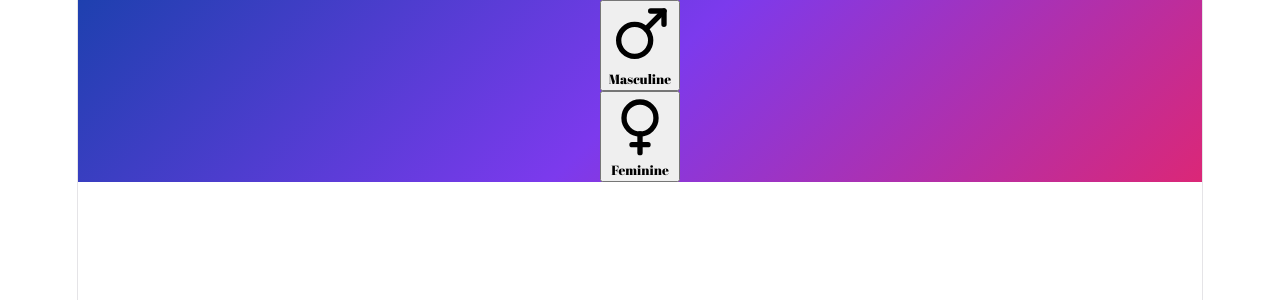
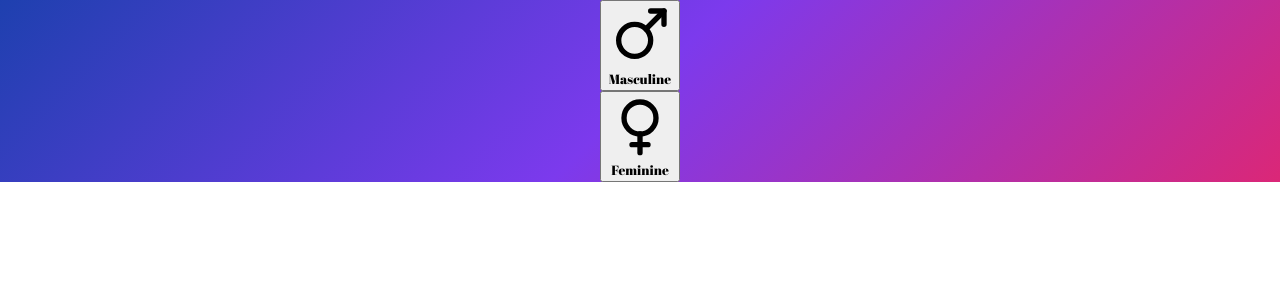
Before and after one commit to aurivell/pick-your-dare, a React (Vite) app: page / in a window 1280 px wide. Shown: the top 300 px of the page. Built offline with nearby package versions, Linux system fonts and the light colour scheme.

Commit message:
Fix: Full screen background - remove root element constraints and properly wrap game view

```diff
--- a/src/index.css
+++ b/src/index.css
@@ -52,15 +52,18 @@
 
 body {
   margin: 0;
+  padding: 0;
+  overflow: hidden;
 }
 
 #root {
-  width: 1126px;
-  max-width: 100%;
-  margin: 0 auto;
+  width: 100%;
+  height: 100%;
+  margin: 0;
+  padding: 0;
   text-align: center;
-  border-inline: 1px solid var(--border);
-  min-height: 100svh;
+  border: none;
+  min-height: 100vh;
   display: flex;
   flex-direction: column;
   box-sizing: border-box;
```
Also changed, not shown: src/App.jsx (+9 -3 lines).
